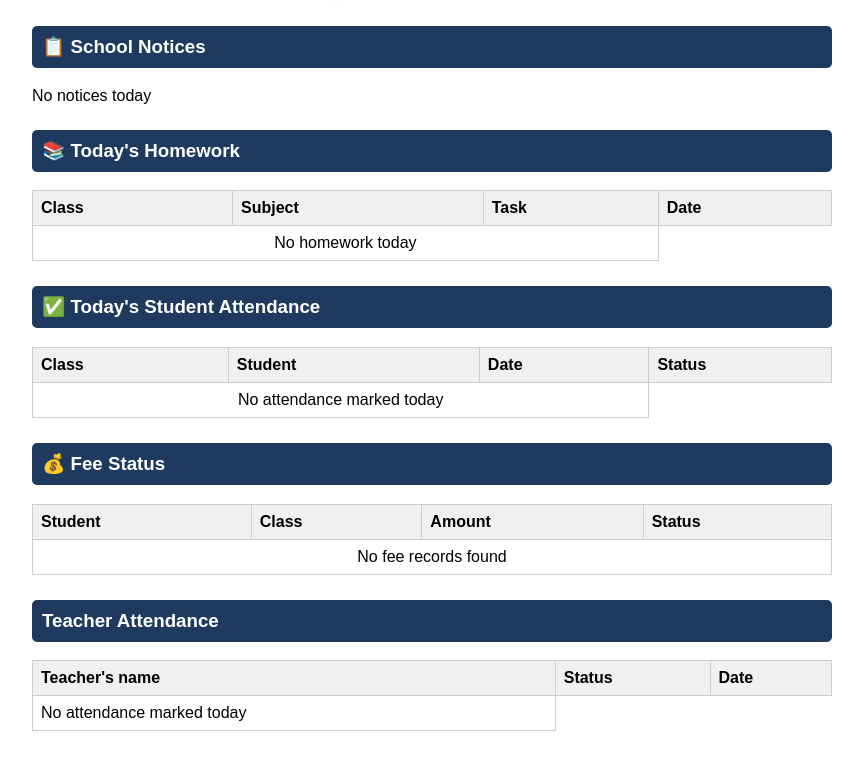
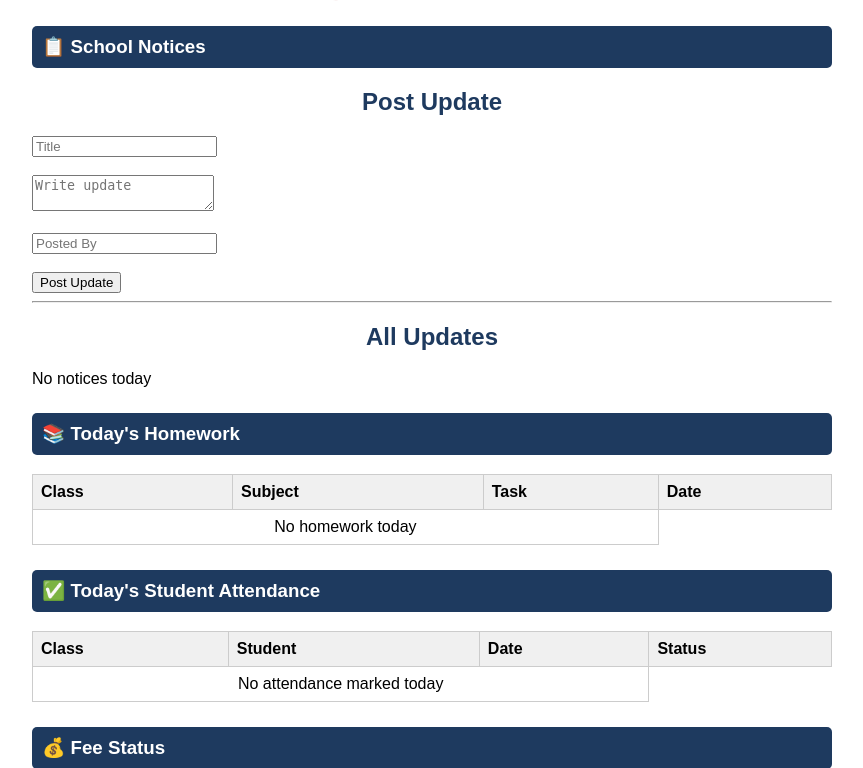
Before and after one commit to ruhanisovana/Edutrack-, a Python web app: template templates/public_updates.html in a window 1280 px wide. Shown: the part 246-1014 px from the top of the page, without its empty margins (208-1071 px from the left). Before the commit the page ends 977 px from the top, so only its background shows below. Run offline with Jinja, Linux system fonts and the light colour scheme; the template is opened without the code that fills it, so the values that code supplies are empty.

Commit message:
Update public_updates.html

```diff
--- a/templates/public_updates.html
+++ b/templates/public_updates.html
@@ -27,6 +27,43 @@
                                                                                                 <h2>📢 School Updates - {{ today }}</h2>
 
                                                                                                     <h3>📋 School Notices</h3>
+                                                                                                <h2>Post Update</h2>
+
+<form method="POST">
+
+<input
+type="text"
+name="title"
+placeholder="Title"
+required>
+
+<br><br>
+
+<textarea
+name="content"
+placeholder="Write update"
+required></textarea>
+
+<br><br>
+
+<input
+type="text"
+name="posted_by"
+placeholder="Posted By"
+required>
+
+<br><br>
+
+<button type="submit">
+Post Update
+</button>
+
+</form>
+
+<hr>
+
+
+<h2>All Updates</h2>
                                                                                                         {% for n in notices %}
                                                                                                          <div class="notice" style="border:1px solid #ddd; padding:10px; margin:10px 0;">
     <h4>{{ n.title }}</h4>
```
